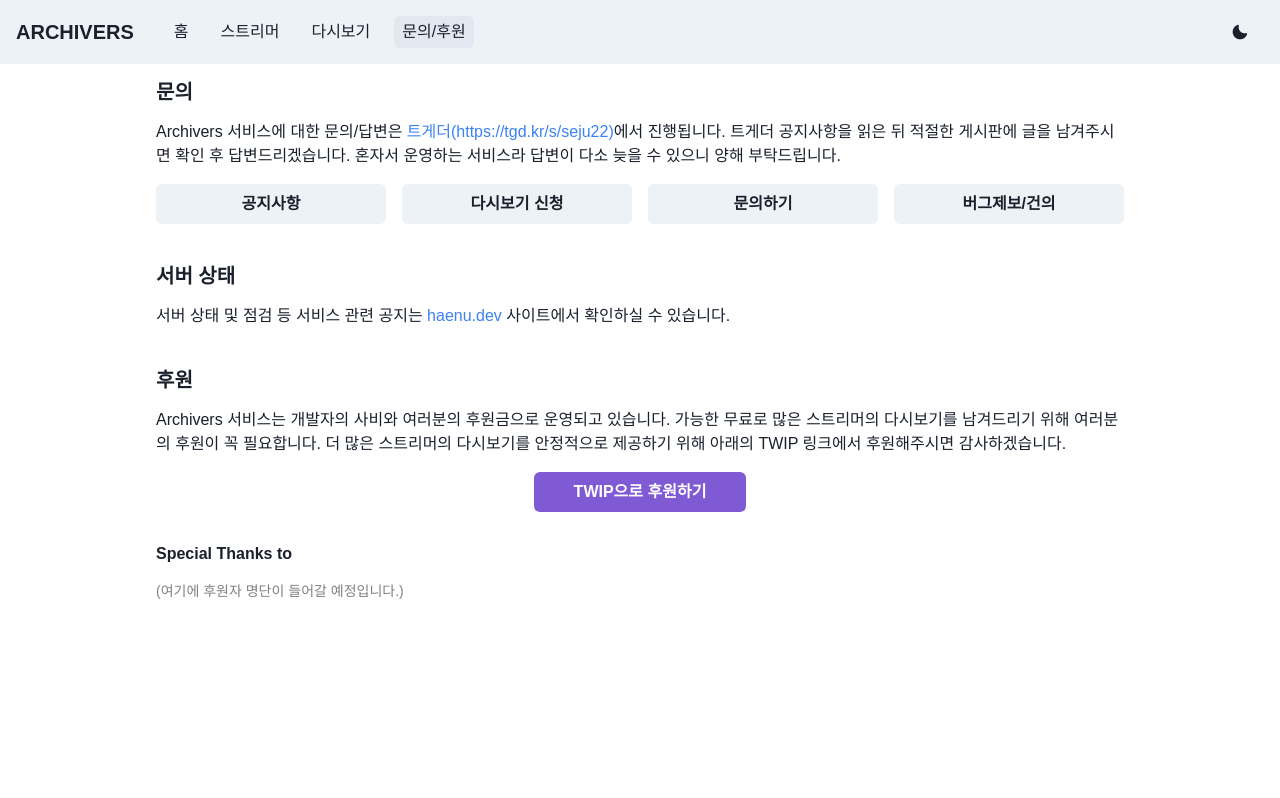
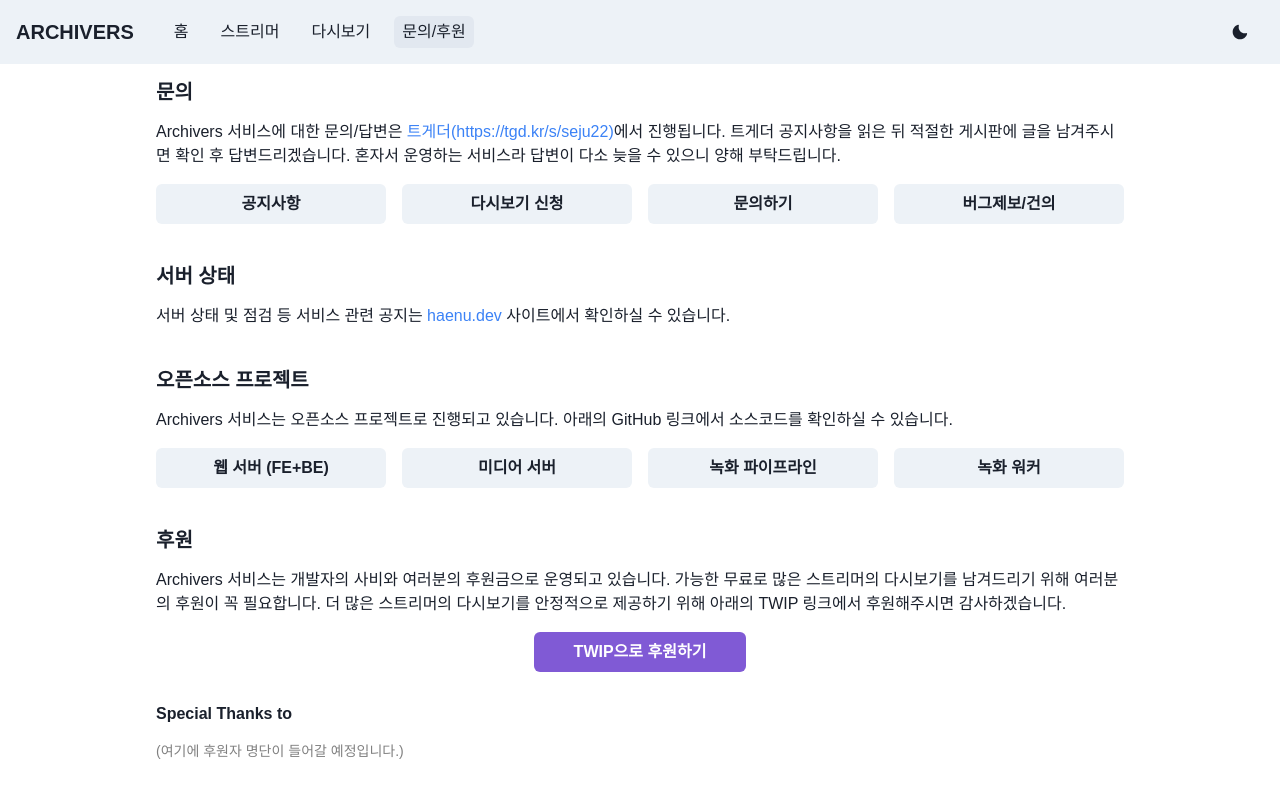
Before and after one commit to dokdo2013/archivers-fe, a Next.js app: page /support in a window 1280 px wide. Built offline with nearby package versions, Linux system fonts and the light colour scheme; a web font is replaced by a local one.

Commit message:
feat: add opensource introduction

```diff
--- a/src/pages/support.tsx
+++ b/src/pages/support.tsx
@@ -57,6 +57,37 @@
         사이트에서 확인하실 수 있습니다.
       </Text>
 
+      {/* Open Source */}
+      <Heading as="h1" fontSize={"xl"} mt={10}>
+        오픈소스 프로젝트
+      </Heading>
+
+      <Text fontSize={"md"} mt={4}>
+        Archivers 서비스는 오픈소스 프로젝트로 진행되고 있습니다. 아래의 GitHub
+        링크에서 소스코드를 확인하실 수 있습니다.
+      </Text>
+
+      <SimpleGrid minChildWidth={"200px"} spacing={4} mt={4}>
+        <a href="https://github.com/dokdo2013/archivers-fe" target="_blank">
+          <Button w="100%">웹 서버 (FE+BE)</Button>
+        </a>
+        <a
+          href="https://github.com/dokdo2013/archivers-listener"
+          target="_blank"
+        >
+          <Button w="100%">미디어 서버</Button>
+        </a>
+        <a
+          href="https://github.com/dokdo2013/archivers-pipeline"
+          target="_blank"
+        >
+          <Button w="100%">녹화 파이프라인</Button>
+        </a>
+        <a href="https://github.com/dokdo2013/archivers-worker" target="_blank">
+          <Button w="100%">녹화 워커</Button>
+        </a>
+      </SimpleGrid>
+
       {/* 메뉴 모음 */}
       <Heading as="h1" fontSize={"xl"} mt={10}>
         후원
```
